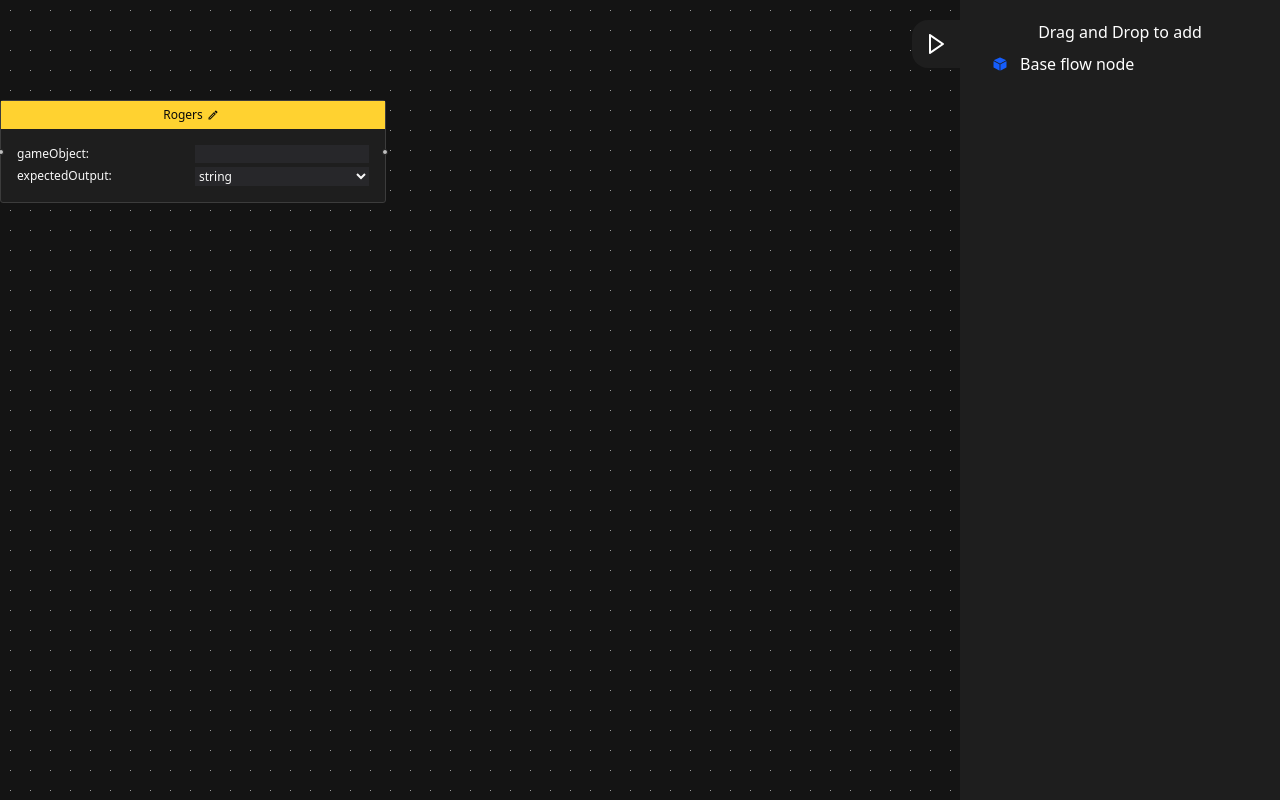
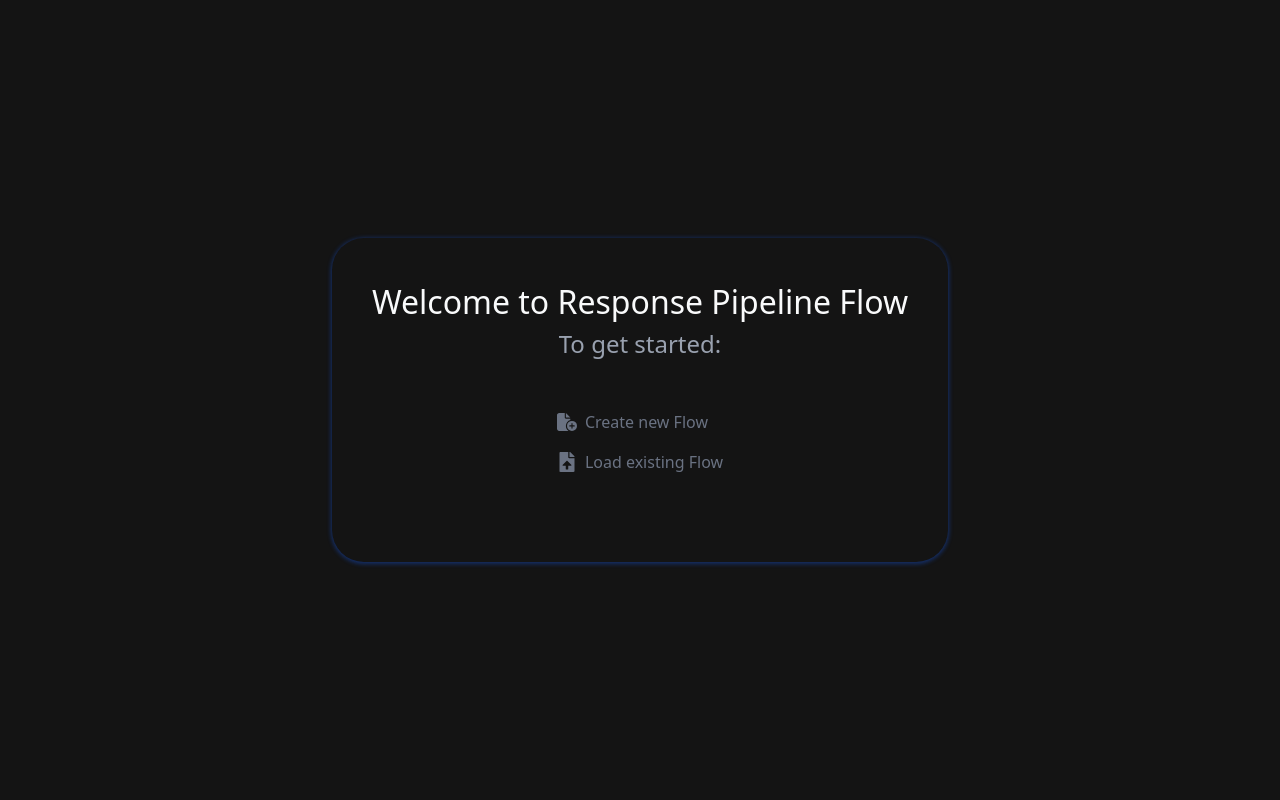
Before and after one commit to IsmaelDamasceno/response-pipeline-flow, a React (Vite) app: page / in a window 1280 px wide. Built offline with nearby package versions, Linux system fonts and the light colour scheme.

Commit message:
feat: creating base screen and implementing react-router

```diff
--- a/package.json
+++ b/package.json
@@ -15,6 +15,7 @@
     "react": "^19.0.0",
     "react-dom": "^19.0.0",
     "react-icons": "^5.5.0",
+    "react-router": "^7.5.2",
     "tailwindcss": "^4.1.4"
   },
   "devDependencies": {
--- a/src/main.css
+++ b/src/main.css
@@ -2,6 +2,8 @@
 
 body {
   margin: 0;
+  background-color: #141414;
+  color: white;
 }
 
 #root,
@@ -106,3 +108,35 @@ p {
   transform: translateY(0);
   transition-duration: 300ms;
 }
+
+h1 {
+  font-size: 2rem;
+}
+
+h2 {
+  font-size: 1.5rem;
+}
+
+ul li {
+  padding: 0.5rem 0;
+  border-radius: 0.5rem;
+}
+
+.shadow {
+  box-shadow: 0 1px 4px 1px #155efc5f;
+}
+
+.shadow-thick-hover:hover {
+  box-shadow: 0 1px 8px 4px #155efc5f;
+}
+
+ul.selection-list li:hover {
+  color: var(--color-blue-600);
+  box-shadow: 0 1px 4px 1px #155efc5f;
+  cursor: pointer;
+}
+
+.hover-scale:hover {
+  transform: scale(1.075);
+  transition: .1s;
+}
--- a/src/main.tsx
+++ b/src/main.tsx
@@ -1,10 +1,17 @@
-import { StrictMode } from 'react'
-import { createRoot } from 'react-dom/client'
-import App from './App.tsx'
-import './main.css';
+import { StrictMode } from "react";
+import { createRoot } from "react-dom/client";
+import "./main.css";
+import { BrowserRouter, Route, Routes } from "react-router";
+import App from "./routes/app/App";
+import { Index } from "./routes/index";
 
-createRoot(document.getElementById('root')!).render(
+createRoot(document.getElementById("root")!).render(
   <StrictMode>
-    <App />
-  </StrictMode>,
-)
+    <BrowserRouter>
+      <Routes>
+        <Route path="/" element={<Index />} />
+        <Route path="/app" element={<App />} />
+      </Routes>
+    </BrowserRouter>
+  </StrictMode>
+);
--- a/src/App.tsx
+++ b/src/routes/app/App.tsx
@@ -3,7 +3,7 @@ import {
 } from "@xyflow/react";
 
 import "@xyflow/react/dist/style.css";
-import { ReactFlowManager } from "./components/react-flow-manager";
+import { ReactFlowManager } from "../../components/react-flow-manager";
 
 function App() {
   return (
--- /dev/null
+++ b/src/routes/index/index.tsx
@@ -0,0 +1,29 @@
+import { FaFileUpload } from "react-icons/fa";
+import { FaFileCirclePlus } from "react-icons/fa6";
+
+export function Index() {
+  return (
+    <div className="w-full h-full flex flex-col items-center justify-center">
+      <div className="flex flex-col items-center justify-center shadow shadow-thick-hover p-10 hover:p-12 rounded-[2rem] transition-all">
+        <h1 className="text-gray-50">Welcome to Response Pipeline Flow</h1>
+        <h2 className="text-gray-400">To get started:</h2>
+        <ul className="list-disc p-10 text-gray-500 selection-list">
+          <li
+            className="flex !px-5 items-center gap-x-2 hover-scale"
+            data-scale="2"
+          >
+            <FaFileCirclePlus size="1.25rem" />
+            <p>Create new Flow</p>
+          </li>
+          <li
+            className="flex !px-5 items-center gap-x-2 hover-scale"
+            data-scale="2"
+          >
+            <FaFileUpload size="1.25rem" />
+            <p>Load existing Flow</p>
+          </li>
+        </ul>
+      </div>
+    </div>
+  );
+}
```
Also changed, not shown: 1 other file (tests, documents, lock files or other folders).
